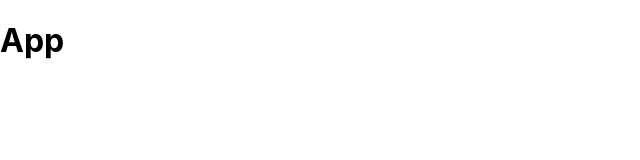
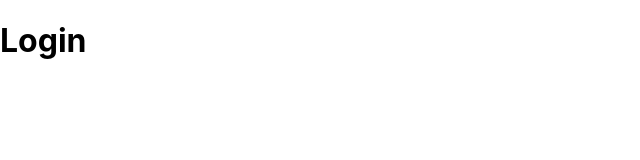
Before and after one commit to DavidMark24/NoodFinder, a React (Create React App) app in the folder client/: page / in a window 1280 px wide. Shown: the top 160 px of the page, without its empty margins (0-640 px from the left). Built offline with nearby package versions, Linux system fonts and the light colour scheme.

Commit message:
Add routes to all pages

```diff
--- a/client/src/App.js
+++ b/client/src/App.js
@@ -1,11 +1,24 @@
-import logo from './logo.svg';
-import './App.css';
+import React from "react";
+import { BrowserRouter as Router, Route } from "react-router-dom";
+import Choice from "./pages/Choice";
+import Login from "./pages/Login";
+import Main from "./pages/Main";
+import SignUp from "./pages/SignUp";
+import Splash from "./pages/Splash";
+import User from "./pages/User";
 
 function App() {
   return (
-    <div>
-      <h1> App </h1>
-    </div>
+    <Router>
+      <div>
+        <Route exact path="/" component={Login} />
+        <Route exact path="/signup" component={SignUp} />
+        <Route exact path="/choice" component={Choice} />
+        <Route path="/main" component={Main} />
+        <Route path="/splash" component={Splash} />
+        <Route path="/user" component={User} />
+      </div>
+    </Router>
   );
 }
 
```
